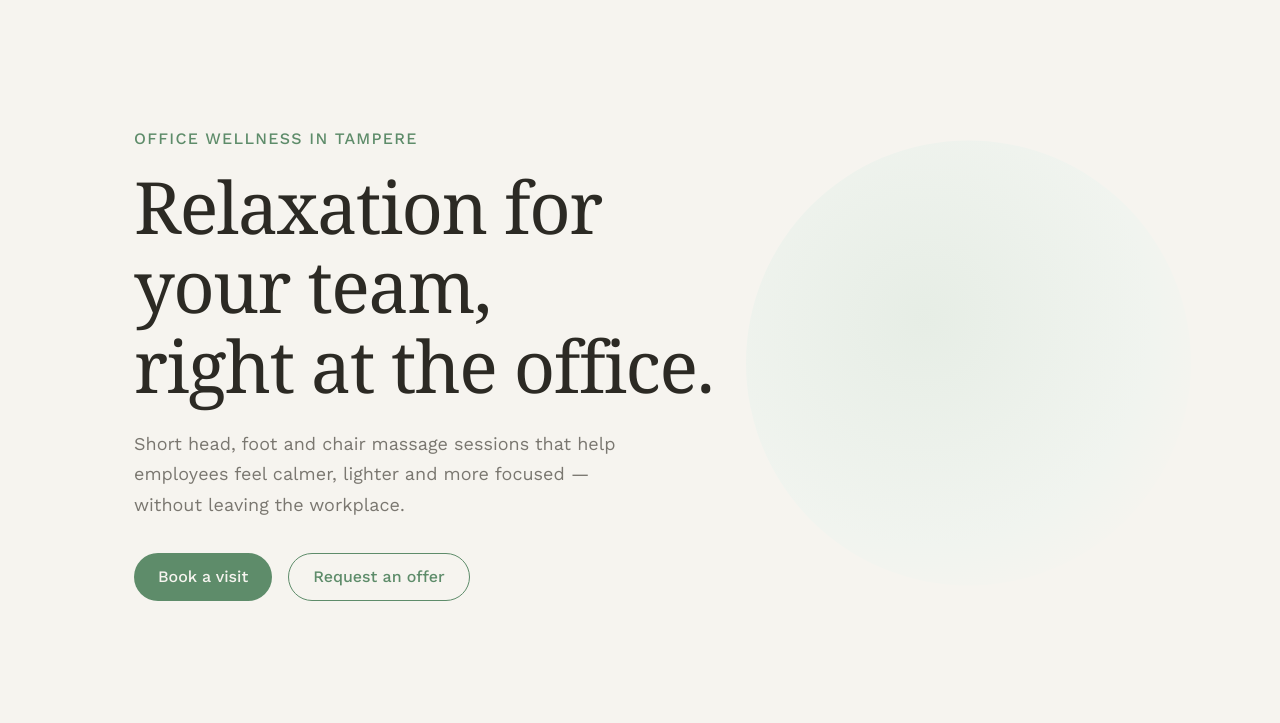
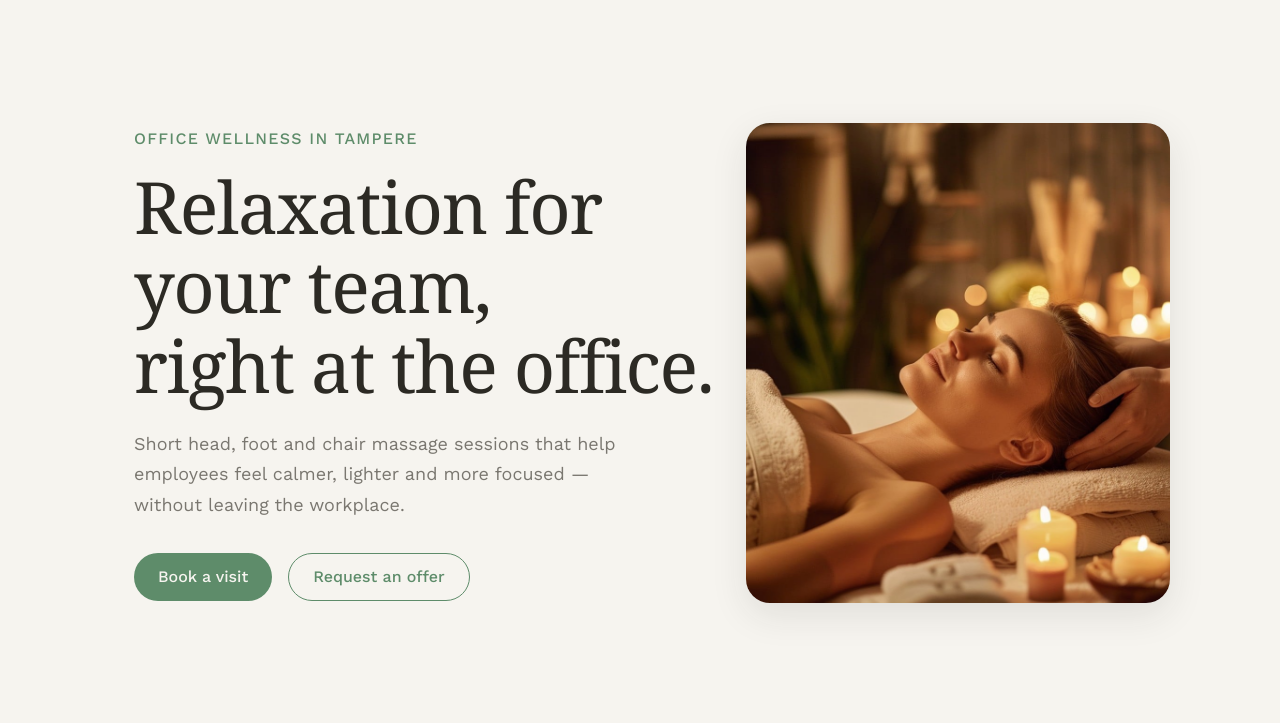
Before and after one commit to desilvasha/calm-corner, a plain HTML site: page index.html in a window 1280 px wide. Shown: the part 77-800 px from the top of the page. Drawn offline with nearby package versions, Linux system fonts and the light colour scheme; a web font is replaced by a local one.

Commit message:
Add calm relaxation photo to hero section
- Warm head massage photo with candlelight
- Rounded corners with shadow
- Dark mode brightness adjustment
- Replaces abstract gradient shape

```diff
--- a/index.html
+++ b/index.html
@@ -69,7 +69,7 @@
         </div>
       </div>
       <div class="hero-visual">
-        <div class="hero-shape"></div>
+        <img src="hero.jpg" alt="Relaxed person receiving a calming head massage" class="hero-img" width="600" height="600">
       </div>
     </section>
 
--- a/style.css
+++ b/style.css
@@ -369,23 +369,29 @@ button { cursor: pointer; background: none; border: none; }
 
 .hero-visual {
   position: absolute;
-  right: -2%;
+  right: 0;
   top: 50%;
   transform: translateY(-50%);
-  width: 42%;
-  aspect-ratio: 1;
+  width: 40%;
+  aspect-ratio: 4 / 5;
+  max-height: 480px;
   opacity: 0;
   transition: opacity 1s 0.3s;
 }
 
 .hero-visual.revealed { opacity: 1; }
 
-.hero-shape {
+.hero-img {
   width: 100%;
   height: 100%;
-  border-radius: 50%;
-  background: radial-gradient(ellipse at 40% 40%, var(--color-accent-light), var(--color-accent-subtle) 60%, transparent 80%);
-  opacity: 0.6;
+  object-fit: cover;
+  border-radius: var(--radius-xl);
+  box-shadow: var(--shadow-lg);
+}
+
+[data-theme="dark"] .hero-img {
+  opacity: 0.85;
+  filter: brightness(0.9);
 }
 
 /* ── Buttons ──────────────────────────────────────────────────────── */
```
Also changed, not shown: hero.jpg (added).
